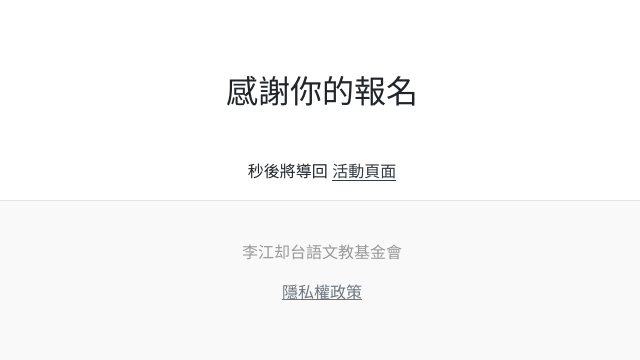
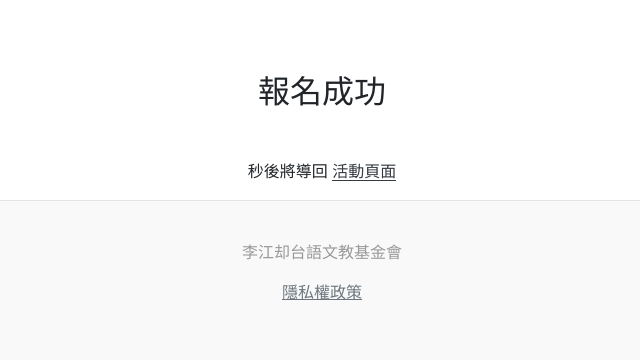
Before and after one commit to LKKTGB/lkkpomia, a Django app: template website/templates/thanks.html in a window 1280 px wide. Shown: the part 92-452 px from the top of the page, without its empty margins (318-958 px from the left). Run offline with Django 3.2, Linux system fonts and the light colour scheme; the template is opened without the code that fills it, so the values that code supplies are empty; some libraries are stand-ins or nearby versions.

Commit message:
Change wording 感謝你的報名 to 報名成功

```diff
--- a/website/templates/thanks.html
+++ b/website/templates/thanks.html
@@ -3,7 +3,7 @@
 
 {% block body %}
 <div>
-    <h2 class="text-center my-5">感謝你的報名</h2>
+    <h2 class="text-center my-5">報名成功</h2>
     <p class="text-center">
         <span id="countdown">{{ countdown }}</span> 秒後將導回 <a class="text-dark border-bottom border-dark" href="{% url 'post' post_id=post_id %}">活動頁面</a>
     </p>
```
